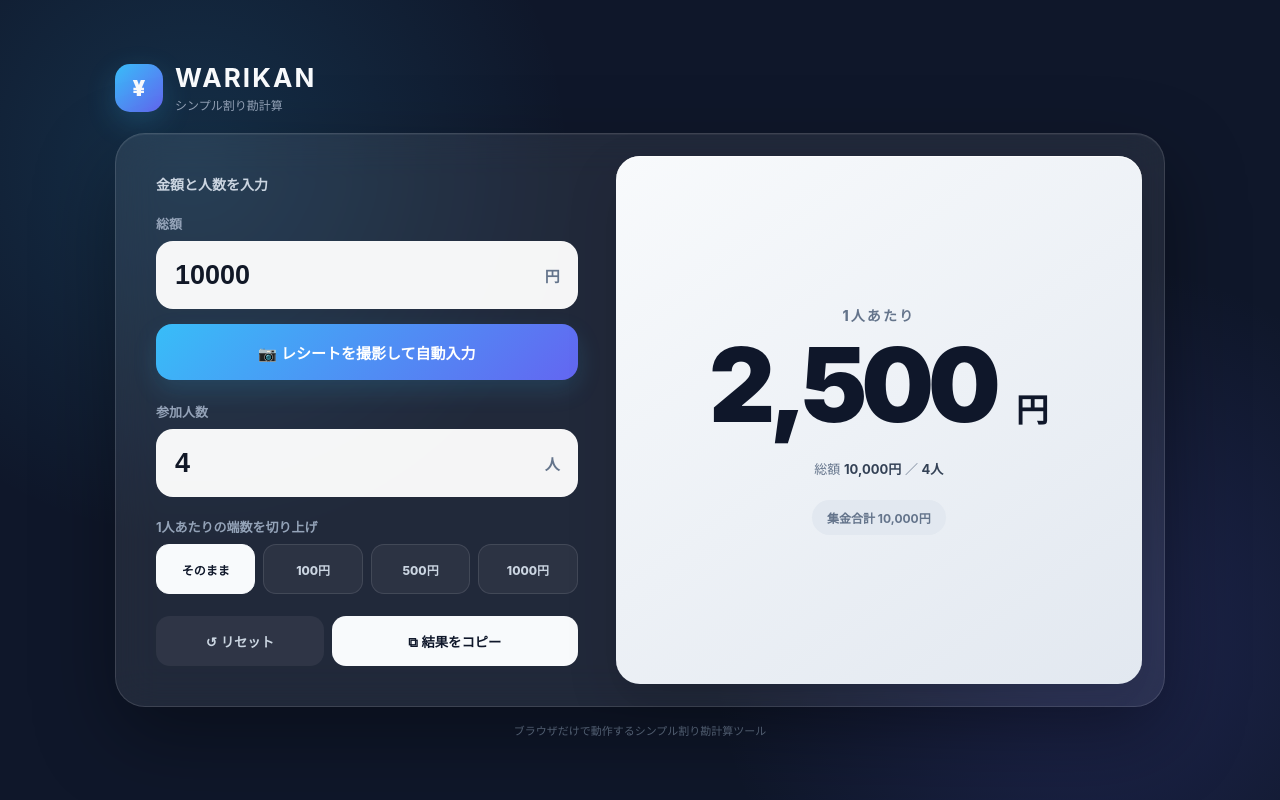
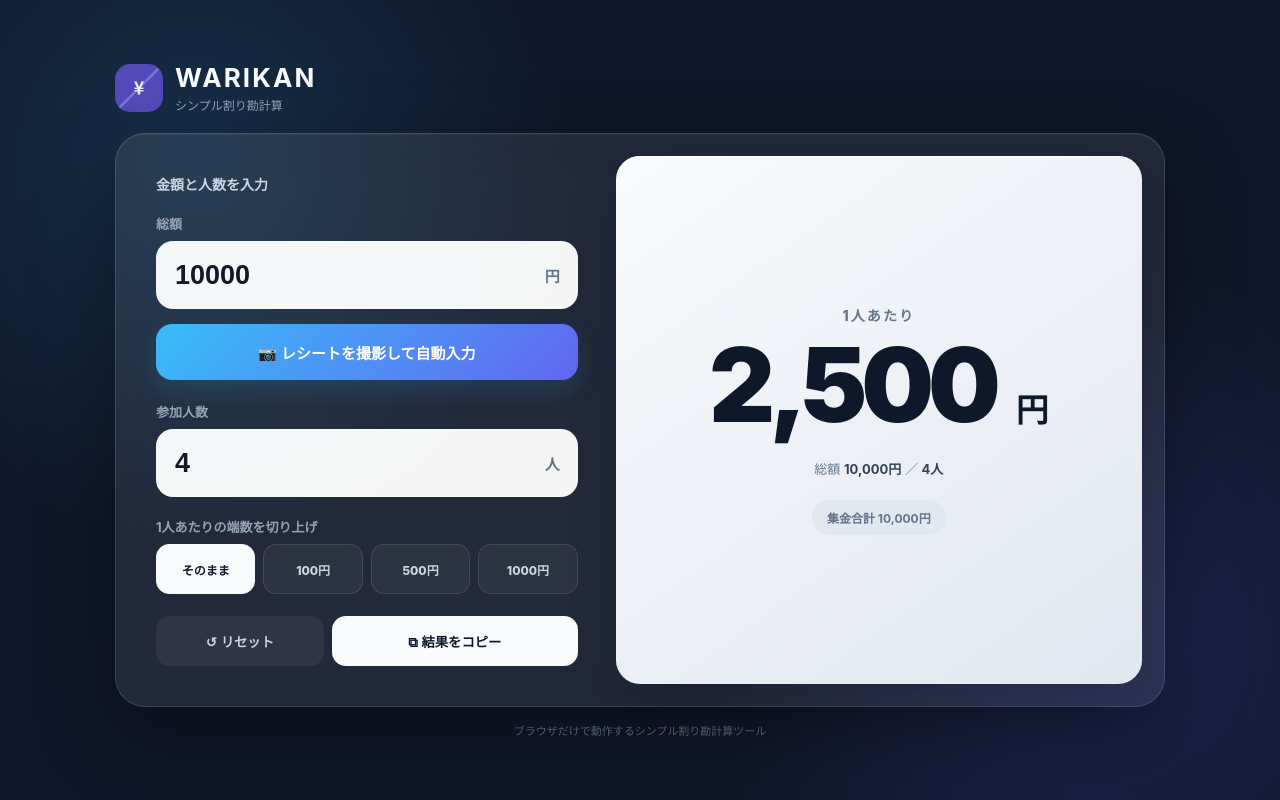
Before and after one commit to kmcapps/warikan, a plain HTML site: page index.html in a window 1280 px wide. Drawn offline with Linux system fonts and the light colour scheme.

Commit message:
ヘッダーアイコンをタブと同じデザインに変更

```diff
--- a/index.html
+++ b/index.html
@@ -65,12 +65,8 @@ header {
   width: 48px;
   height: 48px;
   border-radius: 15px;
-  display: grid;
-  place-items: center;
-  font-size: 22px;
-  font-weight: 900;
-  background: linear-gradient(135deg, #38bdf8, #6366f1);
-  box-shadow: 0 10px 30px rgba(56,189,248,.2);
+  display: block;
+  object-fit: cover;
 }
 
 .brand-text h1 {
@@ -437,7 +433,7 @@ footer {
   <header>
     <div class="brand">
 
-      <div class="logo">¥</div>
+      <img class="logo" src="icon-192.png" alt="WARIKANアイコン">
 
       <div class="brand-text">
         <h1>WARIKAN</h1>
```
